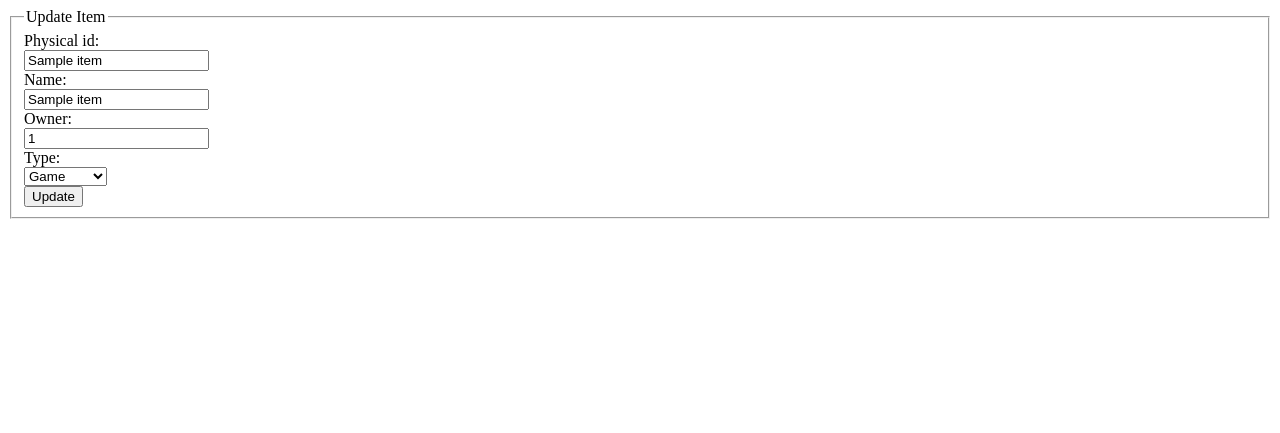
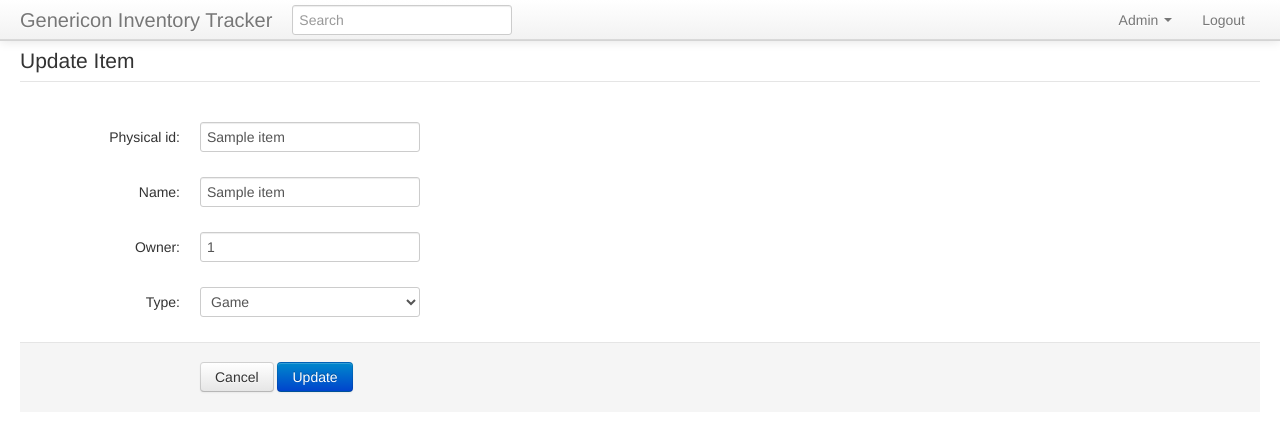
Before and after one commit to fsckit/inventory, a Django app: page /item/1/update/ in a window 1280 px wide. Shown: the top 433 px of the page. Run offline with Django 3.2, Linux system fonts and the light colour scheme; a user stored in the database is signed in; tables that the repository leaves empty hold one stand-in row (values such as "Sample post"); parts of the project's set-up code (start-up, migrations or seed data) failed here and were passed over; some libraries are stand-ins or nearby versions.

Commit message:
Return update forms to their old state

```diff
--- a/app/static/js/inventory.js
+++ b/app/static/js/inventory.js
@@ -35,5 +35,11 @@
       })
       .fail($.err);
     });
+
+    // Set up cancel buttons on update forms
+    $('input.btn.cancel').on('click', function(e){
+      e.preventDefault();
+      document.location = '/';
+    });
   });
 })(jQuery);
--- a/app/templates/customer/update.html
+++ b/app/templates/customer/update.html
@@ -1,4 +1,4 @@
-{% extends "fragment.html" %}
+{% extends "base.html" %}
 
 {% block content %}
   <form class="form-horizontal" method="post"> {% csrf_token %}
@@ -6,7 +6,8 @@
         <legend>Update Customer</legend>
         {% include "_form.html" %}
         <div class="form-actions">
-            <input class="btn" type="submit" value="Update" />
+            <input class="btn cancel" type="button" value="Cancel" />
+            <input class="btn btn-primary" type="submit" value="Update" />
         </div>
     </fieldset>
 </form>
--- a/app/templates/item/update.html
+++ b/app/templates/item/update.html
@@ -1,4 +1,4 @@
-{% extends "fragment.html" %}
+{% extends "base.html" %}
 
 {% block content %}
   <form class="form-horizontal" method="post"> {% csrf_token %}
@@ -6,7 +6,8 @@
         <legend>Update Item</legend>
         {% include "_form.html" %}
         <div class="form-actions">
-            <input class="btn" type="submit" value="Update" />
+            <input class="btn cancel" type="button" value="Cancel" />
+            <input class="btn btn-primary" type="submit" value="Update" />
         </div>
     </fieldset>
 </form>
--- a/app/templates/staff/update.html
+++ b/app/templates/staff/update.html
@@ -7,6 +7,7 @@
     {% include "_form.html" %}
     {% csrf_token %}
     <div class="form-actions">
+      <input class="btn cancel" type="button" value="Cancel" />
       <input class="btn btn-primary" type="submit" value="Update" />
     </div>
   </fieldset>
```
